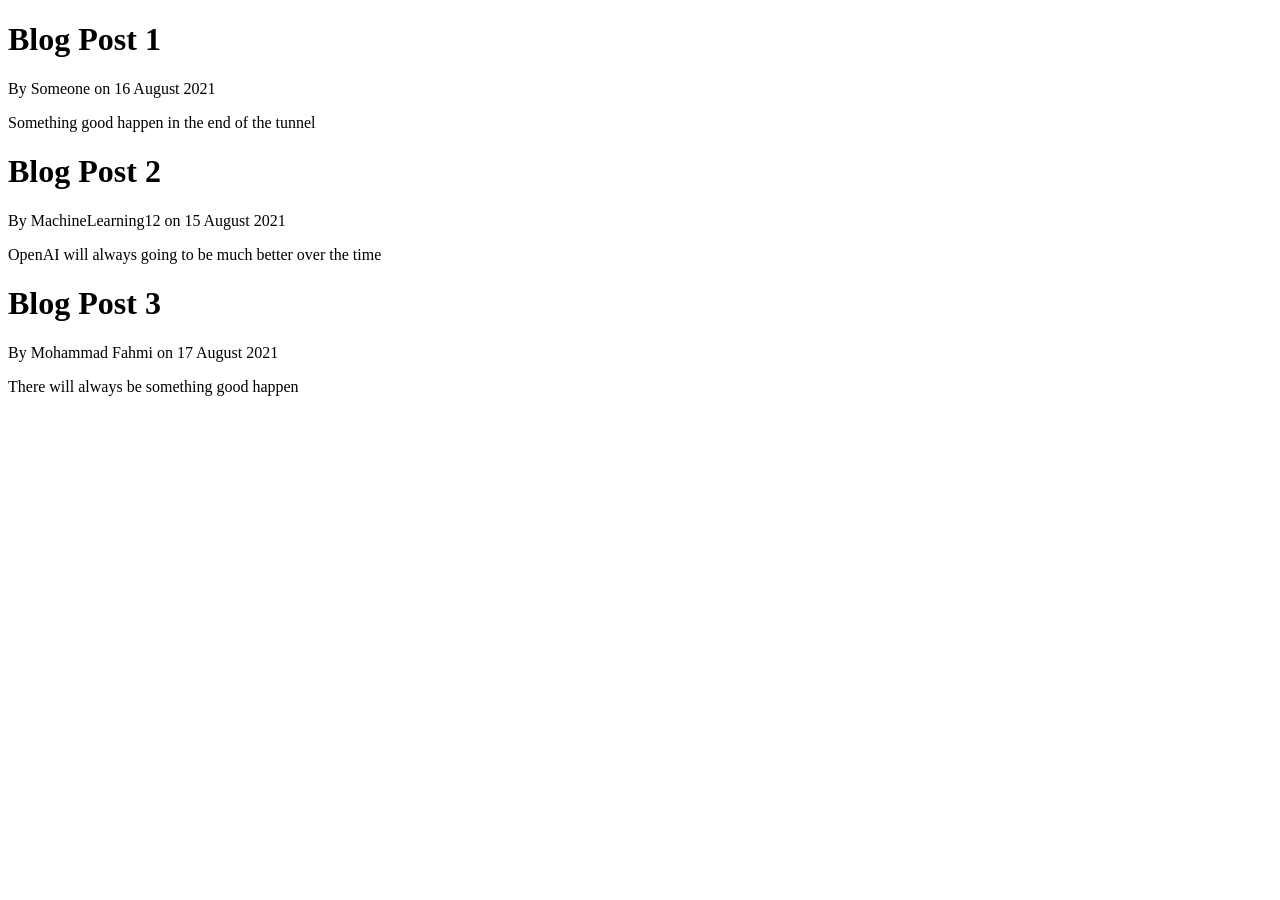
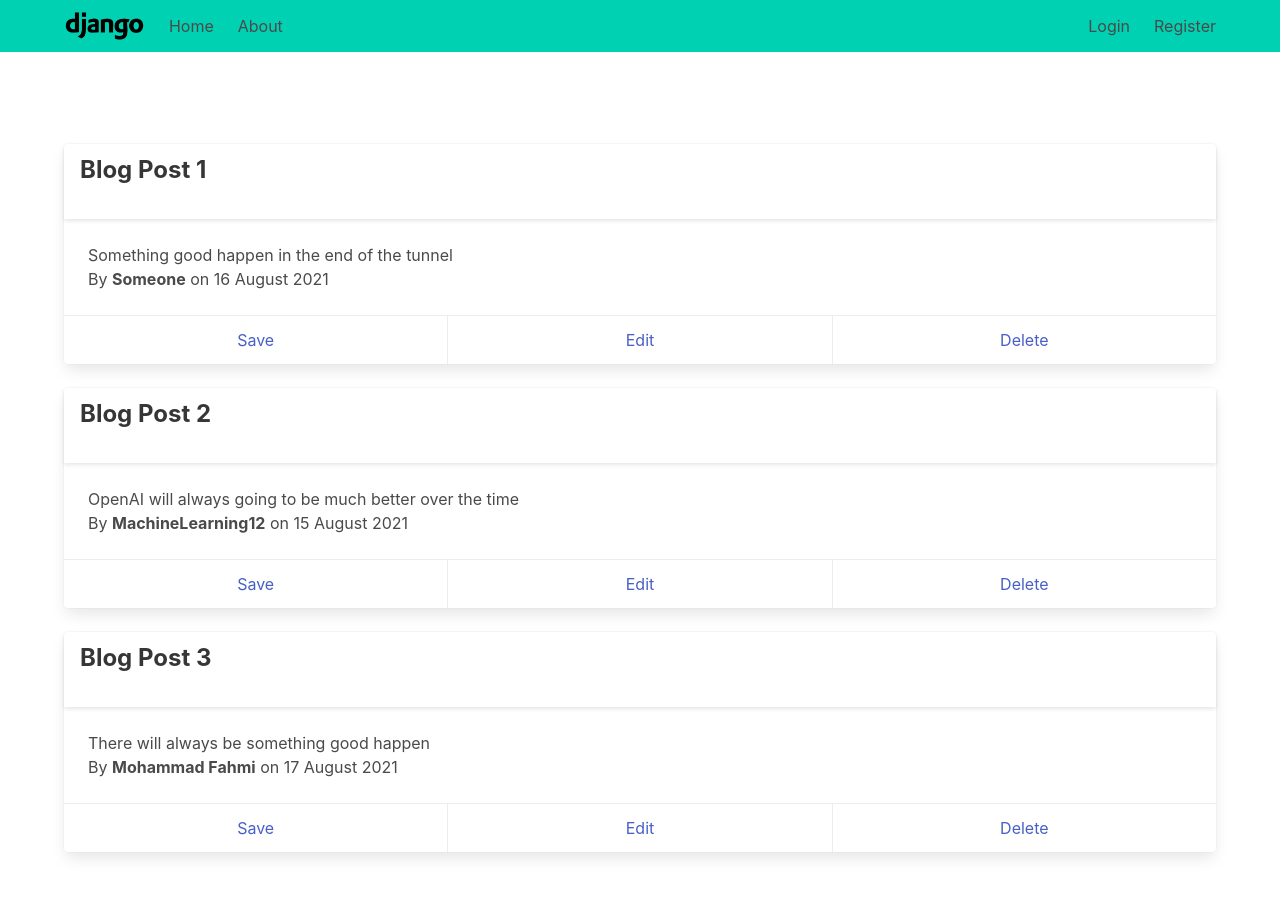
Before and after one commit to MohFahmi27/django-first-experiment, a Django app: page / in a window 1280 px wide. Before the commit the page ends 396 px from the top, so only its background shows below. Run offline with Django 3.2, Linux system fonts and the light colour scheme.

Commit message:
UPDATE: add image and bulma css html template.

```diff
--- a/django_app/django_app/settings.py
+++ b/django_app/django_app/settings.py
@@ -119,6 +119,9 @@
 # https://docs.djangoproject.com/en/3.2/howto/static-files/
 
 STATIC_URL = '/static/'
+STATICFILES_DIRS = [
+    'django_app/main/static'
+]
 
 # Default primary key field type
 # https://docs.djangoproject.com/en/3.2/ref/settings/#default-auto-field
--- a/django_app/main/templates/main/base.html
+++ b/django_app/main/templates/main/base.html
@@ -1,4 +1,4 @@
-<!DOCTYPE html>
+{% load static %} <!DOCTYPE html>
 <html lang="en">
 
 <head>
@@ -10,10 +10,56 @@
     {% else %}
         <title>Main Website</title>
     {% endif %}
+
+    <link rel="stylesheet" href="https://cdn.jsdelivr.net/npm/bulma@0.9.3/css/bulma.min.css">
 </head>
+<body>
+    <header>
+         <!--NAVBAR SECTION-->
+            <nav class="navbar is-fixed-top is-primary" role="navigation" aria-label="main navigation">
 
-<body>
-    {% block content %} {% endblock %}
+                <div class="container">
+                <!-- SECTION LOGO NAVBAR -->
+                <div class="navbar-brand">
+                    <a href="{% url 'main-home' %}" class="navbar-item">
+                        <figure class="image">
+                            <img src="{% static 'images/django_logo.png' %}" alt="django Logo"/>
+                        </figure>
+                    </a>
+                    <!-- TITTLE CHURROS -->
+
+                    <!-- BURGER NAV -->
+                    <span class="navbar-burger" data-target="navbar-menu">
+                    <span aria-hidden="true"></span>
+                    <span aria-hidden="true"></span>
+                    <span aria-hidden="true"></span>
+                    </span>
+
+                </div>
+                <!-- SECTION LOGO NAVBAR OVER -->
+
+                <!-- NAVBAR MENU -->
+                <div id="navbar-menu" class="navbar-menu">
+                    <div class="navbar-start">
+                        <a href="{% url 'main-home' %}" class="navbar-item"><span class="subtitle is-6 is-family-sans-serif">Home</span></a>
+                        <a href="{% url 'main-about' %}" class="navbar-item"><span class="subtitle is-6 is-family-sans-serif">About</span></a>
+                    </div>
+                    <div class="navbar-end">
+                        <a href="#" class="navbar-item"><span class="subtitle is-6 is-family-sans-serif">Login</span></a>
+                        <a href="#" class="navbar-item"><span class="subtitle is-6 is-family-sans-serif">Register</span></a>
+                    </div>
+                </div>
+                <!-- NAVBAR MENU OVER -->
+
+                </div>
+                <!-- CONTAINER END -->
+            </nav>
+            <!-- NAVBAR SECTION OVER -->
+    </header>
+    <div class="section"></div>
+    <div class="section">
+        {% block content %} {% endblock %}
+    </div>
 </body>
 
 </html>
--- a/django_app/main/templates/main/home.html
+++ b/django_app/main/templates/main/home.html
@@ -1,8 +1,35 @@
 {% extends "main/base.html" %}
 {% block content %}
-    {% for post in posts %}
-        <h1>{{ post.title }}</h1>
-        <p>By {{ post.author }} on {{ post.date_posted }}</p>
-        <p>{{ post.content }}</p>
-    {% endfor %}
+<div class="container">
+    <div class="columns is-multiline">
+        {% for post in posts %}
+        <div class="column is-full">
+            <div class="card">
+                <header class="card-header">
+                    <span class="card-header-title title is-4">
+                        {{ post.title }}
+                    </span>
+                    <button class="card-header-icon" aria-label="more options">
+                        <span class="icon">
+                            <i class="fas fa-angle-down" aria-hidden="true"></i>
+                        </span>
+                    </button>
+                </header>
+                <div class="card-content">
+                    <div class="content">
+                        {{ post.content }}
+                        <br>
+                        <p>By <b>{{ post.author }}</b> on {{ post.date_posted }}</p>
+                    </div>
+                </div>
+                <footer class="card-footer">
+                    <a href="#" class="card-footer-item">Save</a>
+                    <a href="#" class="card-footer-item">Edit</a>
+                    <a href="#" class="card-footer-item">Delete</a>
+                </footer>
+            </div>
+        </div>
+        {% endfor %}
+    </div>
+</div>
 {% endblock content %}
```
Also changed, not shown: django_app/main/static/images/django_logo.png (added).
